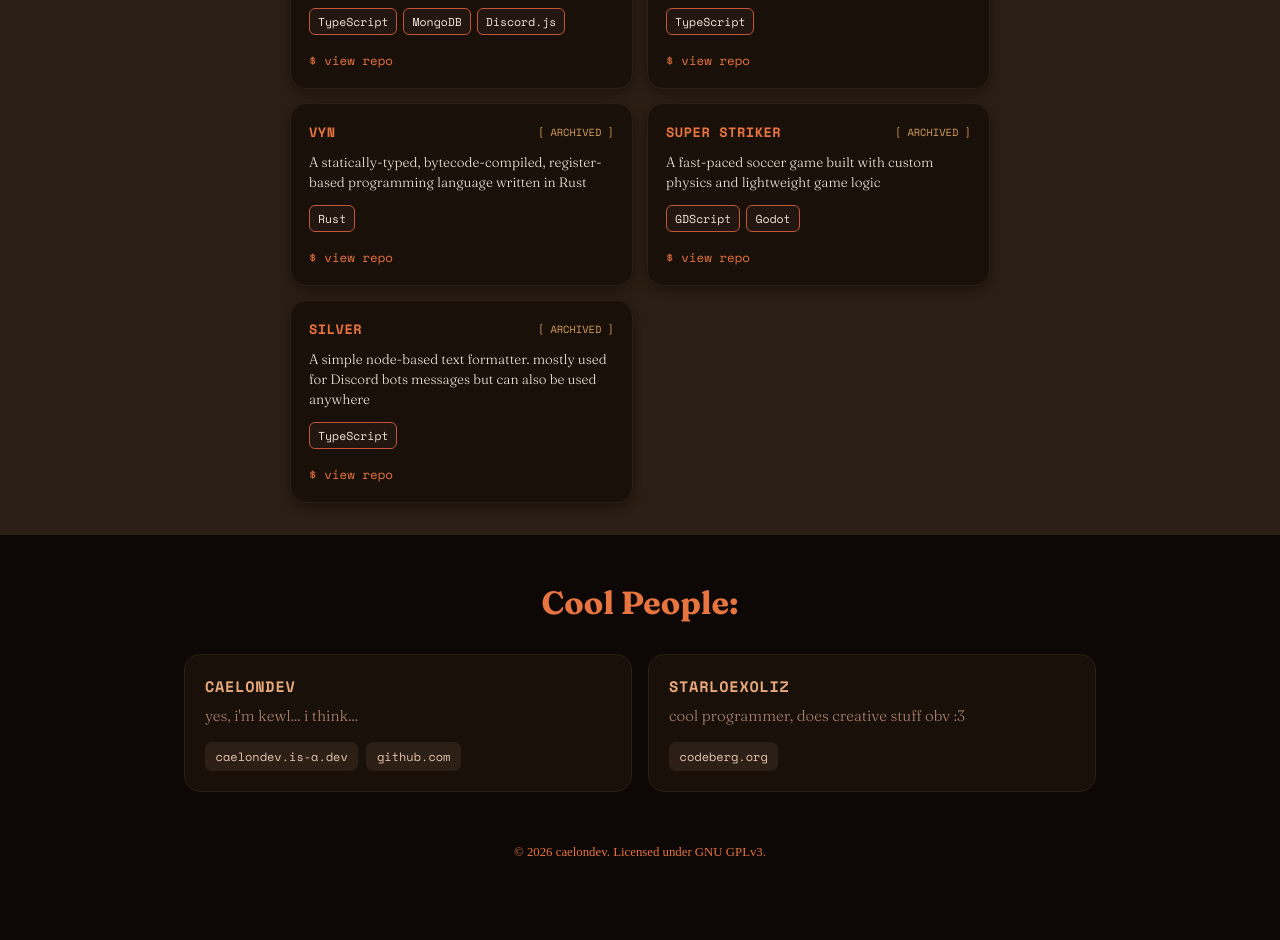
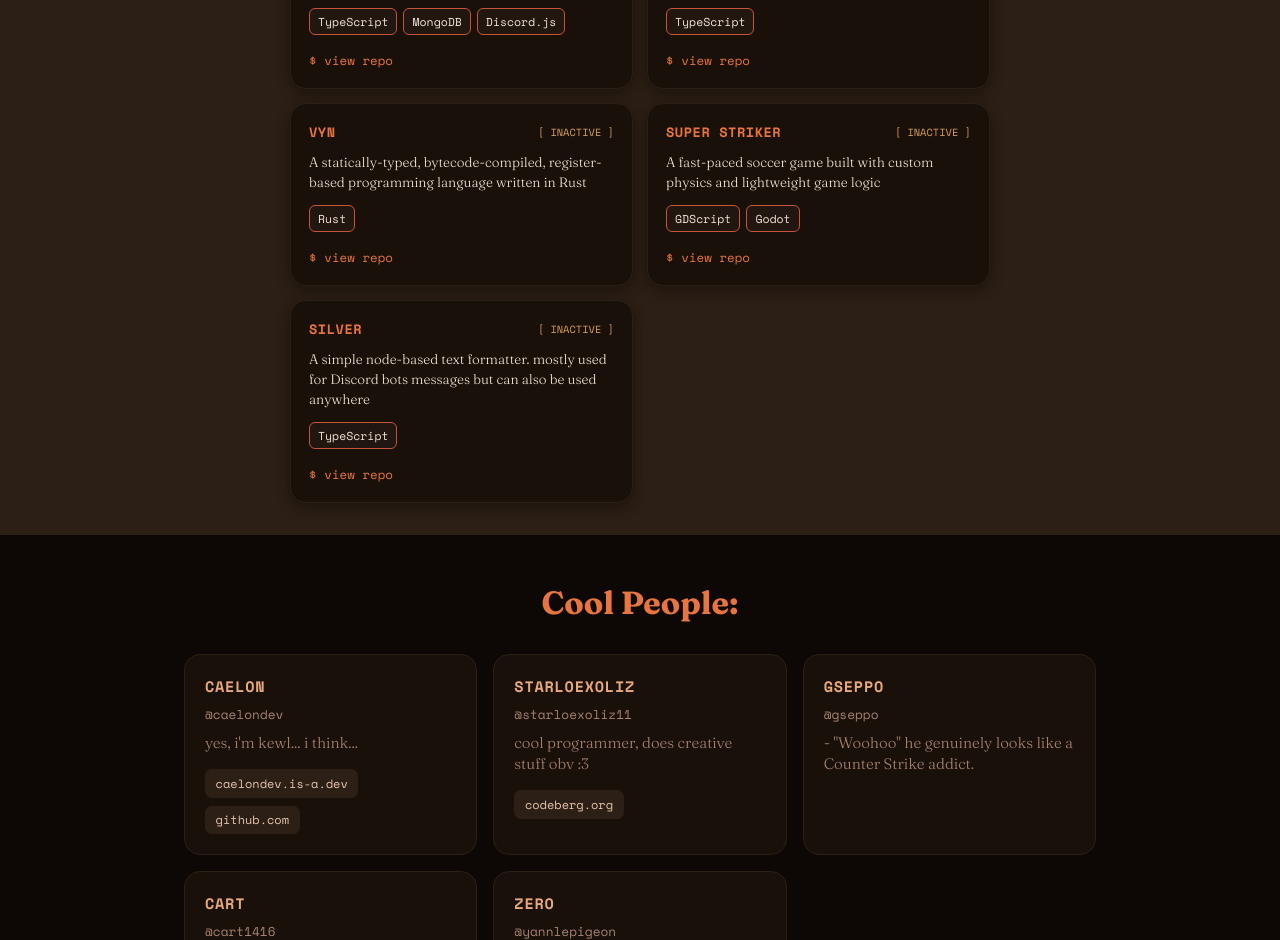
Before and after one commit to caelondev/caelondev, a React (Vite) app: page / in a window 1280 px wide. Shown: the part 1860-2800 px from the top of the page. Before the commit the page ends 2725 px from the top, so only its background shows below. Built offline with nearby package versions, Linux system fonts and the light colour scheme.

Commit message:
feat: added more cool people

```diff
--- a/src/components/CoolPeople/CoolPeople.module.css
+++ b/src/components/CoolPeople/CoolPeople.module.css
@@ -74,3 +74,36 @@
   border-color: var(--terminal-primary);
   color: var(--terminal-primary);
 }
+
+.username {
+  font-family: var(--font-mono);
+  font-size: 0.8rem;
+  color: var(--fg-muted);
+  margin-bottom: 0.5rem;
+}
+
+.cta {
+  text-align: center;
+  font-family: var(--font-display);
+  font-size: 0.95rem;
+  color: var(--fg-muted);
+  margin-top: 2rem;
+}
+
+.discordButton {
+  display: inline-flex;
+  align-items: center;
+  font-family: var(--font-mono);
+  font-weight: 700;
+  color: var(--terminal-primary);
+  background: var(--bg-card3);
+  border: 1px solid var(--border);
+  border-radius: 0.4rem;
+  padding: 0.25rem 0.6rem;
+  margin-left: 0.15rem;
+}
+
+.discordButton:hover {
+  border-color: var(--terminal-primary);
+  background: var(--bg-card2);
+}
--- a/src/components/CoolPeople/CoolPeople.tsx
+++ b/src/components/CoolPeople/CoolPeople.tsx
@@ -3,22 +3,44 @@ import styles from "./CoolPeople.module.css";
 
 interface CoolPerson {
   name: string;
+  username?: string;
   description: string;
-  links: string[];
+  links?: string[];
 }
 
 const COOL_PEOPLE_LIST: CoolPerson[] = [
   {
-    name: "caelondev",
+    name: "caelon",
+    username: "caelondev",
     description: "yes, i'm kewl... i think...",
     links: ["https://caelondev.is-a.dev", "https://github.com/caelondev"],
   },
   {
     name: "StarloExoliz",
+    username: "starloexoliz11",
     description: "cool programmer, does creative stuff obv :3",
     links: ["https://codeberg.org/Kazooki123"],
   },
+  {
+    name: "gseppo",
+    username: "gseppo",
+    description: '- "Woohoo"\nhe genuinely looks like a Counter Strike addict.',
+  },
+  {
+    name: "Cart",
+    username: "cart1416",
+    description: "He likes linux",
+    links: ["https://github.com/Cart1416"],
+  },
+  {
+    name: "Zero",
+    username: "yannlepigeon",
+    description: "He's addicted to 'Soos The Huehue' he said.",
+    links: ["https://github.com/YannLePigeon"],
+  },
 ];
+
+const DISCORD_USER_ID = "1264839050427367570";
 
 export default function CoolPeople({ id }: Card) {
   return (
@@ -28,9 +50,12 @@ export default function CoolPeople({ id }: Card) {
         {COOL_PEOPLE_LIST.map((person) => (
           <div key={person.name} className={styles.card}>
             <h3 className={styles.name}>{person.name}</h3>
+            {person.username && (
+              <p className={styles.username}>@{person.username}</p>
+            )}
             <p className={styles.description}>{person.description}</p>
             <div className={styles.links}>
-              {person.links.map((link) => (
+              {person.links?.map((link) => (
                 <a
                   key={link}
                   href={link}
@@ -45,6 +70,17 @@ export default function CoolPeople({ id }: Card) {
           </div>
         ))}
       </div>
+      <p className={styles.cta}>
+        Want to be part of this wall? Message me on{" "}
+        <a
+          href={`https://discord.com/users/${DISCORD_USER_ID}`}
+          target="_blank"
+          rel="noopener noreferrer"
+          className={styles.discordButton}
+        >
+          Discord
+        </a>
+      </p>
     </section>
   );
 }
--- a/src/components/MainCard/MainCard.tsx
+++ b/src/components/MainCard/MainCard.tsx
@@ -6,7 +6,7 @@ export default function MainCard({ id }: Card) {
     <div className={styles.main_card} id={id}>
       <img
         className={styles.caelon_cat}
-        src="/caelon-cat.jpg"
+        src="/caelondev/caelon-cat.jpg"
         alt="caelon cat profile picture"
       />
       <h1 className={styles.headline}>I am Jericho. aka caelondev</h1>
--- a/src/components/Projects/Projects.tsx
+++ b/src/components/Projects/Projects.tsx
@@ -19,8 +19,7 @@ const PROJECTS: Project[] = [
   },
   {
     name: "Conduit",
-    description:
-      "An unoffial FCA TypeScript wrapper for TypeScript support",
+    description: "An unoffial FCA TypeScript wrapper for TypeScript support",
     stack: ["TypeScript"],
     link: "https://github.com/TheophilusWorks/conduit",
     status: "active",
@@ -43,11 +42,12 @@ const PROJECTS: Project[] = [
   },
   {
     name: "Silver",
-    description: "A simple node-based text formatter. mostly used for Discord bots messages but can also be used anywhere",
+    description:
+      "A simple node-based text formatter. mostly used for Discord bots messages but can also be used anywhere",
     stack: ["TypeScript"],
     link: "https://github.com/TheophilusWorks/silver",
     status: "inactive",
-  }
+  },
 ];
 
 export default function Projects({ id }: Card) {
@@ -62,7 +62,7 @@ export default function Projects({ id }: Card) {
                 <h3 className={styles.cardTitle}>{p.name}</h3>
                 {p.status && (
                   <span className={styles[`status_${p.status}`]}>
-                    {p.status === "active" ? "[ OK ]" : "[ ARCHIVED ]"}
+                    {formatStatus(p.status)}
                   </span>
                 )}
               </div>
@@ -91,3 +91,7 @@ export default function Projects({ id }: Card) {
     </div>
   );
 }
+
+function formatStatus(status: string) {
+  return `[ ${status.toUpperCase()} ]`;
+}
--- a/vite.config.ts
+++ b/vite.config.ts
@@ -3,6 +3,6 @@ import react from "@vitejs/plugin-react";
 
 // https://vite.dev/config/
 export default defineConfig({
-  base: "/",
+  base: "/caelondev",
   plugins: [react()],
 });
```
